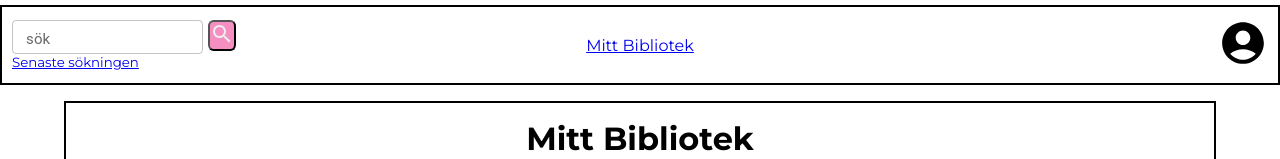
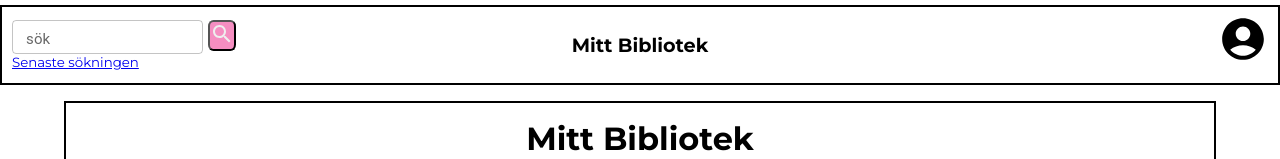
Before and after one commit to naathaliie/Slutprojekt-JS-ramverk-F23, a React (Vite) app: page / in a window 1280 px wide. Shown: the top 159 px of the page. Built offline with nearby package versions, Linux system fonts and the light colour scheme.

Commit message:
navbar style

```diff
--- a/src/components/Navbar/Navbar.scss
+++ b/src/components/Navbar/Navbar.scss
@@ -8,17 +8,30 @@
   grid-template-columns: 1fr auto 1fr; /* Dela upp navbar i tre kolumner med samma storlek */
   align-items: center;
   margin-top: 5px;
-  padding: 0px 10px 0px 10px;
+  padding: 0px 10px 0px 10px
 }
-
-.nav-search {
+  .nav-search{
     justify-self: start; /* Placera längst till vänster */
   }
 
   .nav-loggo {
+
     justify-self: center; /* Centrera */
+
+    .home {
+      text-decoration: none;
+      font-size: larger;
+      font-weight: bolder;
+      color: $color-black;
+    }
   }
 
   .nav-myPage {
     justify-self: end; /* Placera längst till höger */
+    .myPage {
+      text-decoration: none;
     }
+    span {
+      font-size: 3rem;
+    }
+  }
```
Lines whose indentation alone changed are shown as unchanged.
